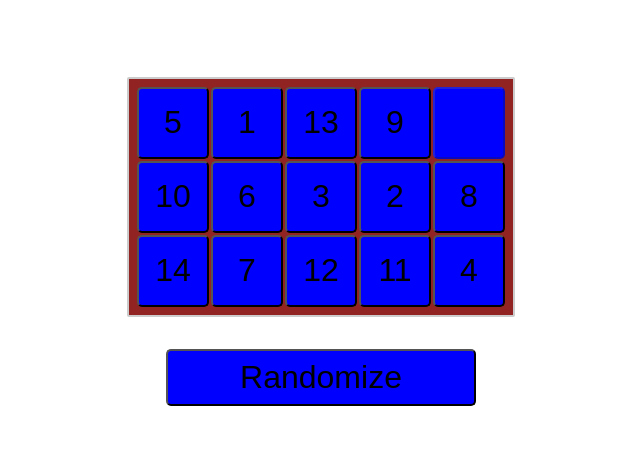
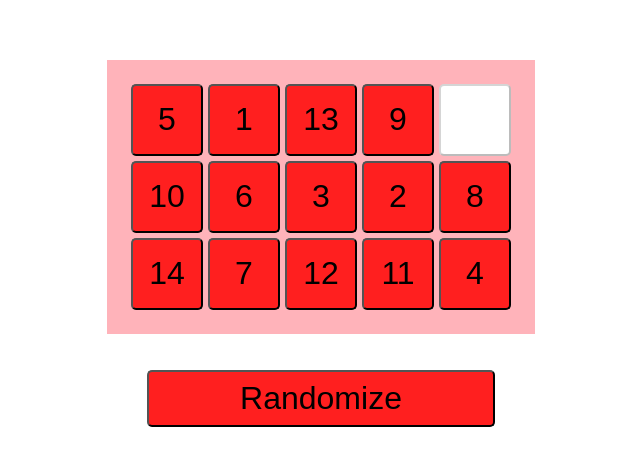
Before and after one commit to Skjesper/15-puzzle, a Next.js app: page / in a window 1280 px wide. Shown: the part 159-624 px from the top of the page, without its empty margins (319-959 px from the left). Built offline with nearby package versions, Linux system fonts and the light colour scheme.

Commit message:
Added some colors

```diff
--- a/src/app/globals.css
+++ b/src/app/globals.css
@@ -5,7 +5,7 @@
 
 @media (prefers-color-scheme: dark) {
   :root {
-    --background: #0a0a0a;
+    --background: #ffffff;
     --foreground: #ededed;
   }
 }
--- a/src/components/Puzzle/Box/box.module.css
+++ b/src/components/Puzzle/Box/box.module.css
@@ -2,10 +2,10 @@
   display: grid;
   grid-template-columns: repeat(var(--grid-cols), 4.5rem);
   grid-template-rows: repeat(var(--grid-rows), 4.5rem);
-  gap: 2px;
-  padding: 8px;
-  background-color: #922323;
-  border: 2px solid #ccc;
+  gap: 5px;
+  padding: 1.5rem;
+  background-color: #ffb3ba;
+  border: 4px solid #ffffff;
   border-radius: 2px;
 
 }
@@ -14,5 +14,6 @@
   .box {
     grid-template-columns: repeat(var(--grid-cols), 3.5rem);
     grid-template-rows: repeat(var(--grid-rows), 3.5rem);
+
   }
 }
--- a/src/components/ui/Button/button.module.css
+++ b/src/components/ui/Button/button.module.css
@@ -1,6 +1,6 @@
 .button {
 
-    background-color: blue;
+    background-color: #ff1f1f;
     border-radius: 5px;
     font-size: 2rem;
 
@@ -19,6 +19,11 @@
 
 }
 
+.button:disabled {
+
+    background-color: var(--background);
+}
+
 @media (max-width: 768px) {
 
     .m {
@@ -26,4 +31,9 @@
         width: 3.5rem;
         height: 3.5rem;
     }
+
+    .button {
+
+        font-size: 1.7rem;
+    }
 }
```
